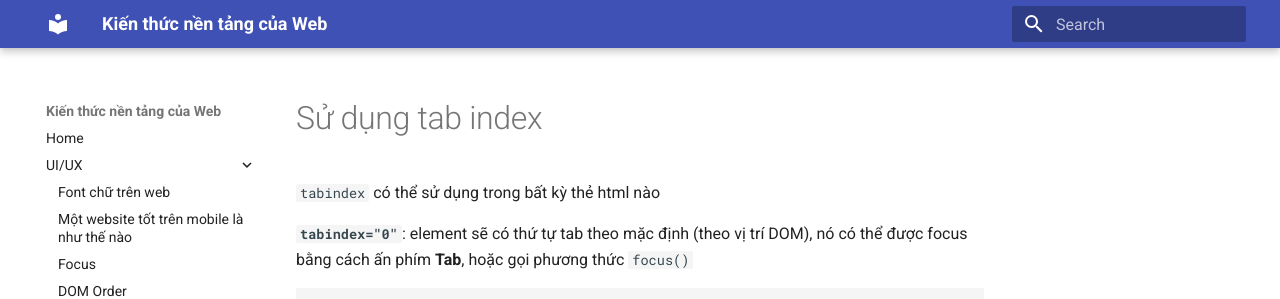
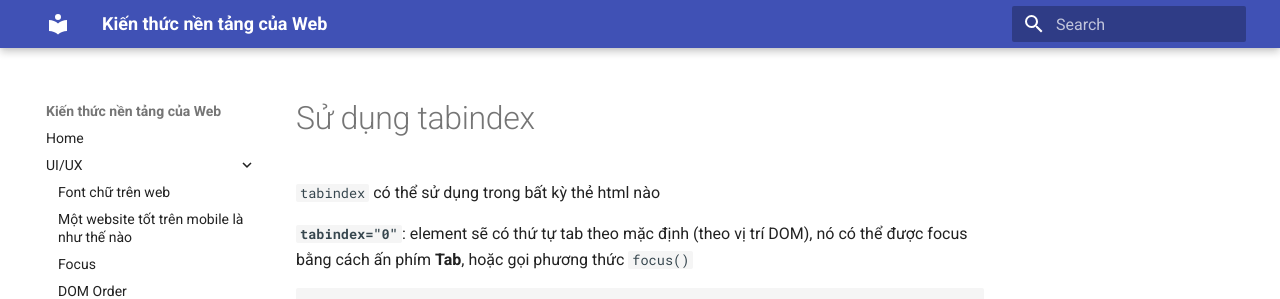
Before and after one commit to luubinhan/web-fundamentals, an MkDocs documentation site: the page built from docs/ui-ux/su-dung-tab-index.md, in a window 1280 px wide and 900 px high. Shown: the top 299 px of the window. Built offline with MkDocs 1.6.1 and Material for MkDocs 9.7.7, drawn with Linux system fonts in a browser that asks for light colours.

Commit message:
fix typo

```diff
--- a/docs/ui-ux/su-dung-tab-index.md
+++ b/docs/ui-ux/su-dung-tab-index.md
@@ -1,4 +1,4 @@
-# Sử dụng tab index
+# Sử dụng tabindex
 
 `tabindex` có thể sử dụng trong bất kỳ thẻ html nào
 
```
